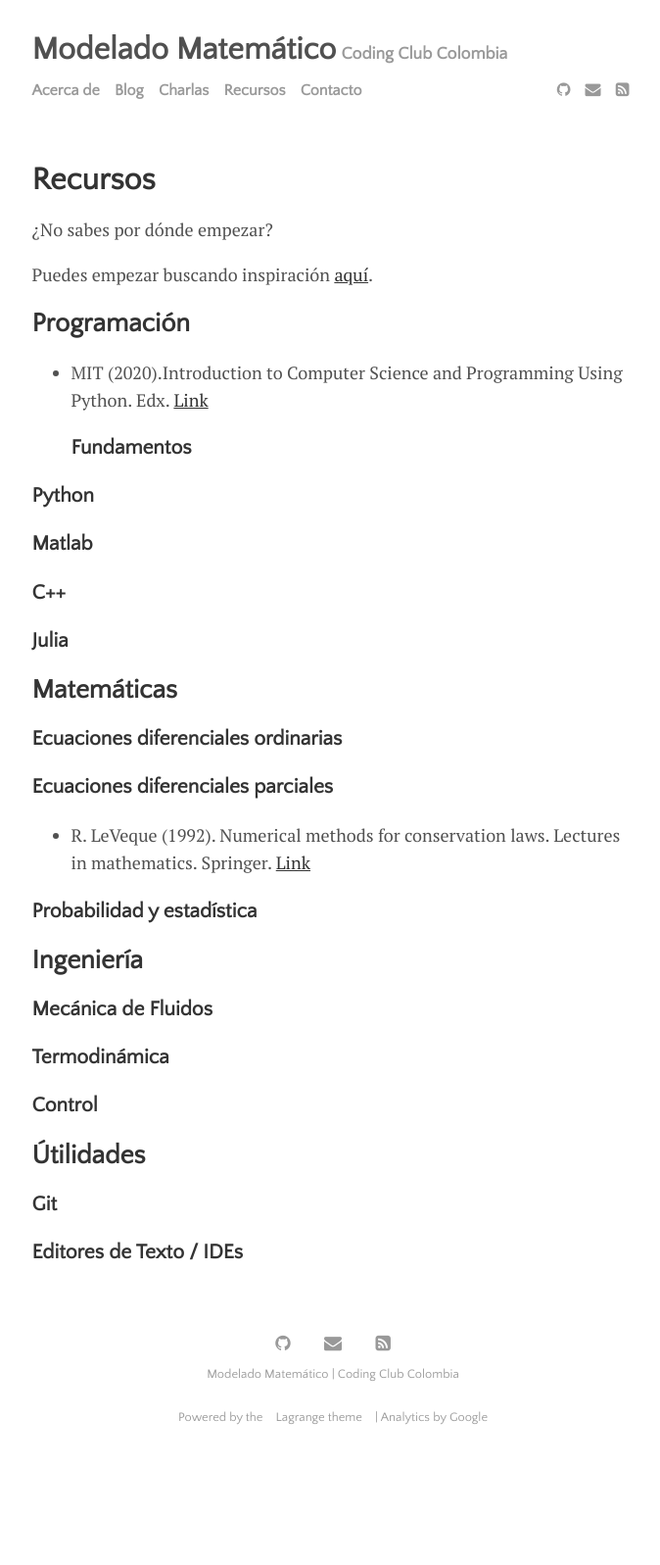
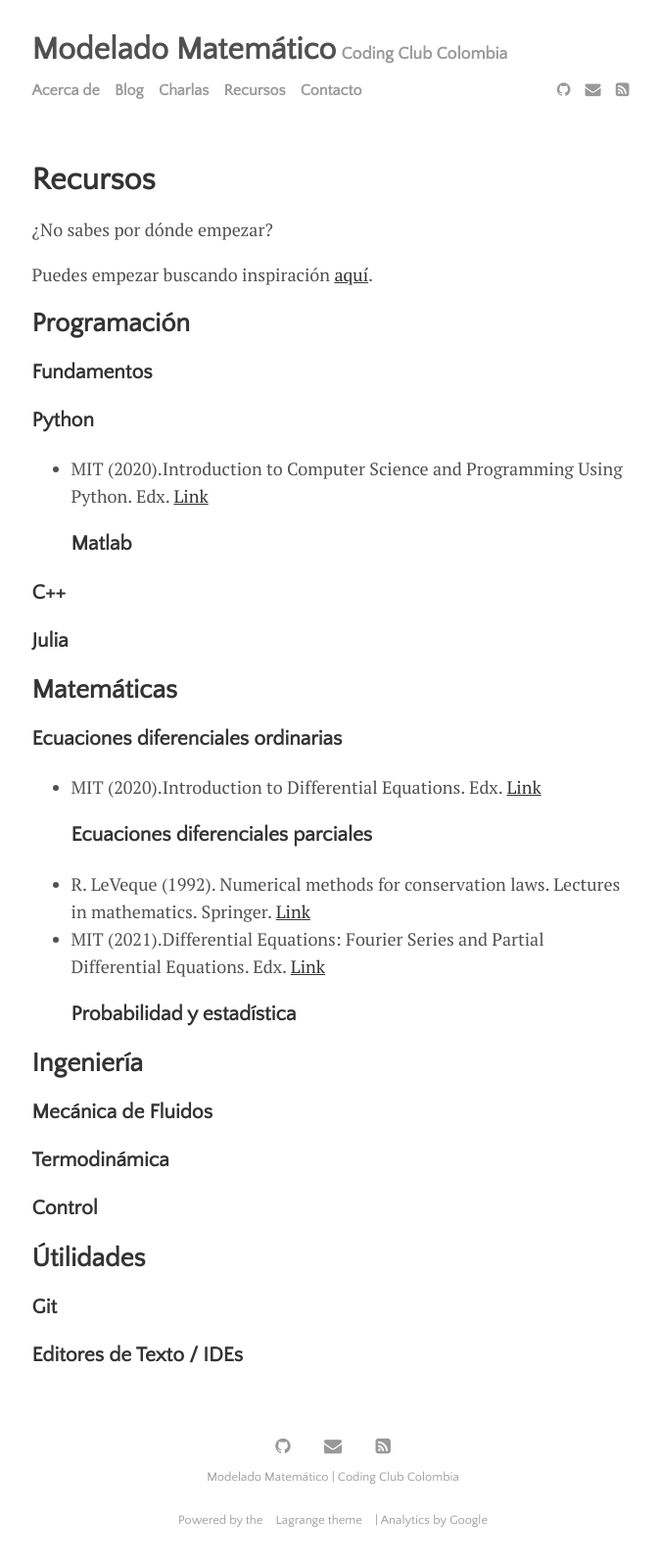
Before and after one commit to MathModCol/MathModCol.github.io, a Jekyll site: the page built from menu/resources.md, in a window 1280 px wide. Shown: the whole page at 98% size, without its empty margins (300-974 px from the left). Built offline with Jekyll 4.4.1, drawn with Linux system fonts in a browser that asks for light colours; before the commit the page ends 1492 px from its top, so only the background shows below that.

Commit message:
Actualizo recursos sobre ED

```diff
--- a/menu/resources.md
+++ b/menu/resources.md
@@ -8,11 +8,11 @@ title: Recursos
 Puedes empezar buscando inspiración [aquí](http://systems-sciences.uni-graz.at/etextbook/).
 
 ## Programación
-- MIT (2020).Introduction to Computer Science and Programming Using Python. Edx. [Link](https://www.edx.org/course/introduction-to-computer-science-and-programming-7)
+
 ### Fundamentos
 
 ### Python
-
+- MIT (2020).Introduction to Computer Science and Programming Using Python. Edx. [Link](https://www.edx.org/course/introduction-to-computer-science-and-programming-7)
 ### Matlab
 
 ### C++
@@ -23,10 +23,10 @@ Puedes empezar buscando inspiración [aquí](http://systems-sciences.uni-graz.at
 ## Matemáticas
 
 ### Ecuaciones diferenciales ordinarias
-
+- MIT (2020).Introduction to Differential Equations. Edx. [Link](https://www.edx.org/course/introduction-to-differential-equations-2)
 ### Ecuaciones diferenciales parciales
 - R. LeVeque (1992). Numerical methods for conservation laws. Lectures in mathematics. Springer. [Link](https://www.springer.com/gp/book/9783764327231)
-
+- MIT (2021).Differential Equations: Fourier Series and Partial Differential Equations. Edx. [Link](https://www.edx.org/course/differential-equations-fourier-series-and-partial)
 ### Probabilidad y estadística
 
 ## Ingeniería
```
